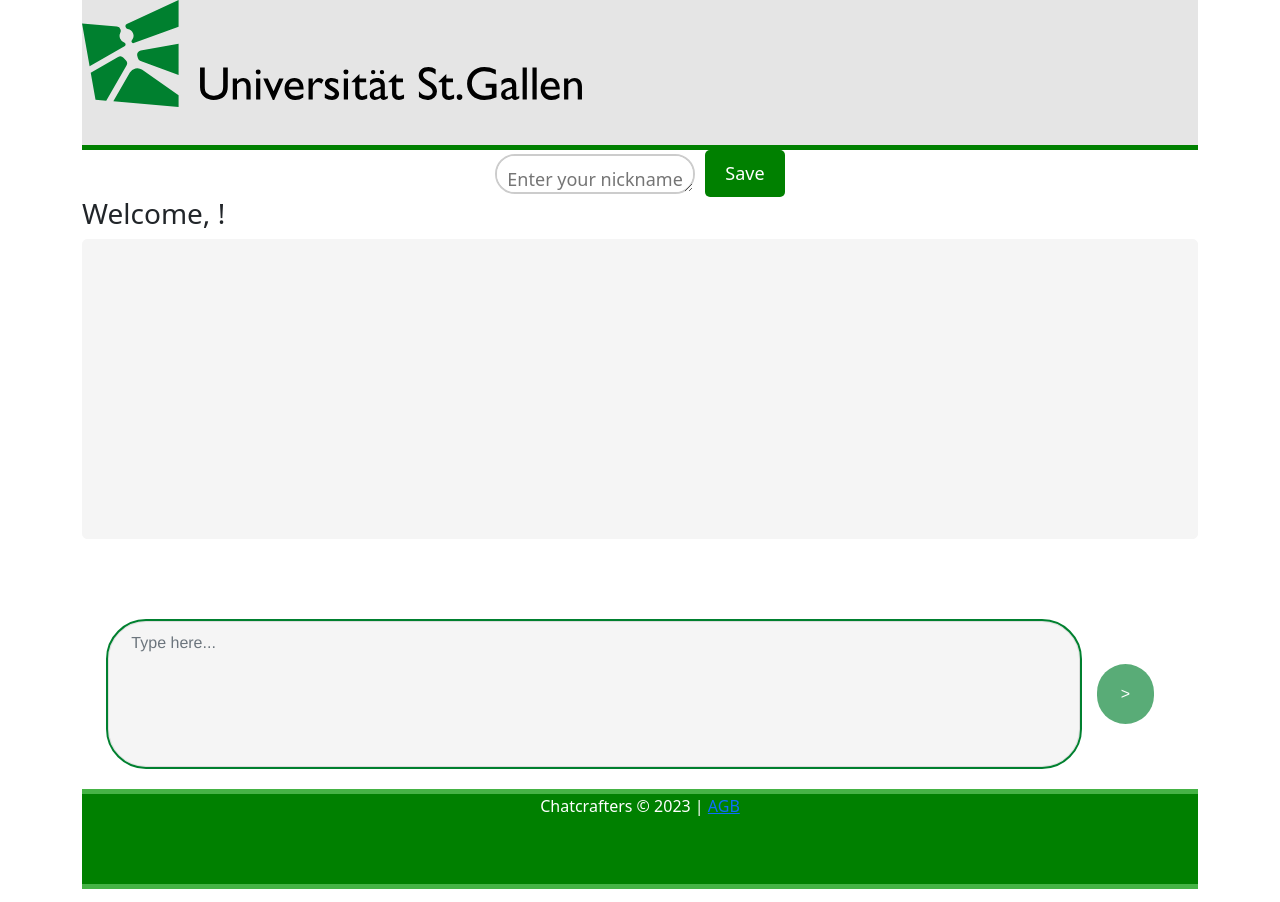
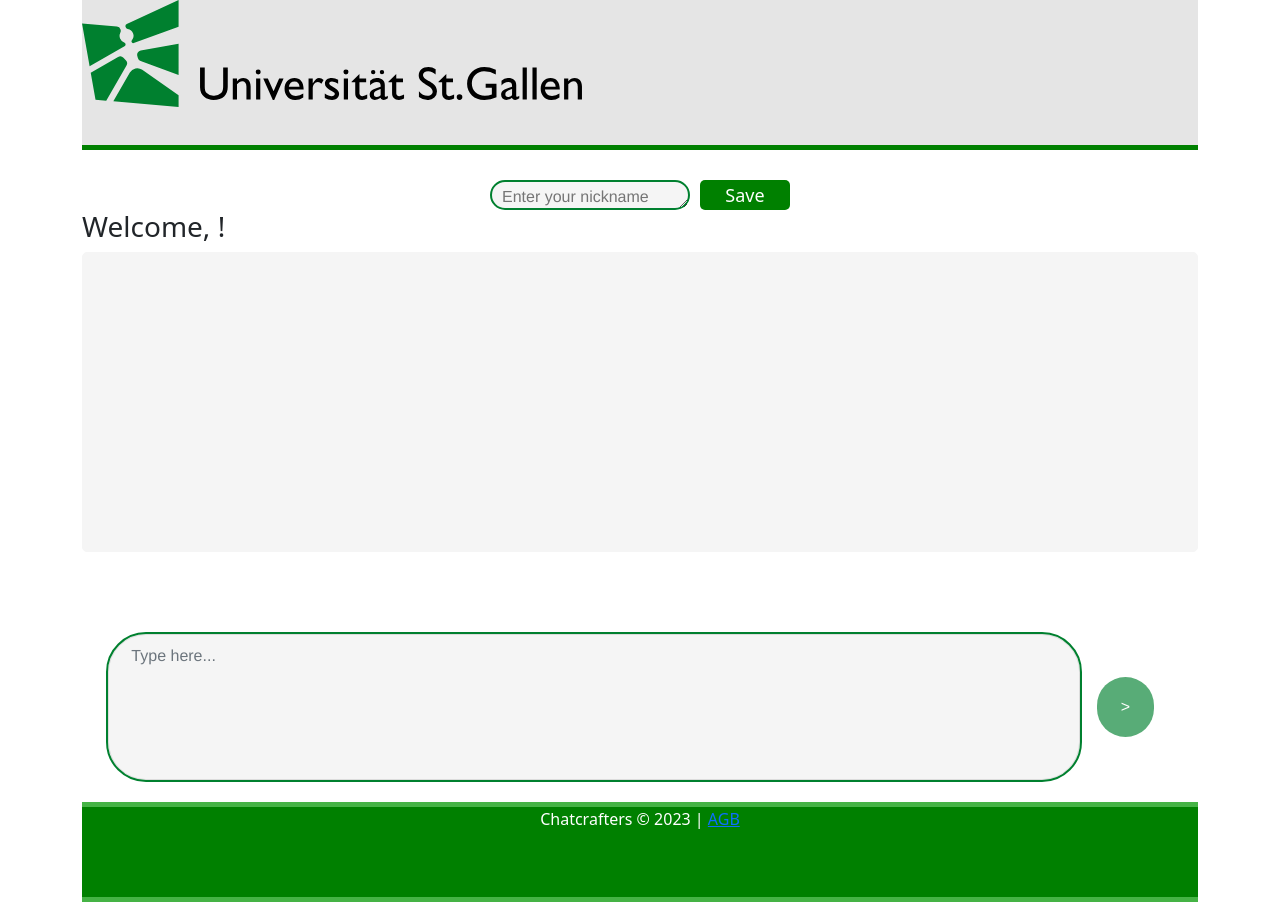
Before and after one commit to yasmin-mohamed-sufi/ChatCrafters-, an Angular app: page / in a window 1280 px wide. Built offline with nearby package versions, Linux system fonts and the light colour scheme.

Commit message:
username done

```diff
--- a/src/app/app.component.ts
+++ b/src/app/app.component.ts
@@ -9,14 +9,14 @@ export class AppComponent {
   public title = 'ChatAppStep';
   public messageHistory = '';
   public username: string = '';
-  public messages: { timestamp: string, text: string }[] = [];
+  public messages: { timestamp: string, username: string,  text: string }[] = [];
 
   public messageSubmitted(message: string): void {
     this.messageHistory += message;
   }
 
   public sendMessage(message: string): void {
-    this.messages.push({ timestamp: new Date().toLocaleString('de'), text: message });
+    this.messages.push({ timestamp: new Date().toISOString(), username: this.username, text: message });
   }
 
 }
--- a/src/app/chat-history/chat-history.component.css
+++ b/src/app/chat-history/chat-history.component.css
@@ -33,3 +33,7 @@
     font-weight: bold;
 
 }
+.message-bubble-timestamp{
+  text-align: center;
+
+}
--- a/src/app/chat-history/chat-history.component.html
+++ b/src/app/chat-history/chat-history.component.html
@@ -1,9 +1,9 @@
 
 
 <div class="chat-history">
-    <div *ngFor="let message of messageList" class="message-bubble">
-        <!--<div class="message-bubble-timestamp">{{ message.timestamp }}</div> -->
-        <div class="message-bubble-text">{{ message.text }}</div>
+    <div *ngFor="let message of messageList; let i = index" class="message-bubble">
+        <div *ngIf="showDate(i)" class="message-bubble-timestamp">{{ message.timestamp | date : 'dd.MM.yyyy' }}</div>
+        <div class="message-bubble-text">{{ message.timestamp | date : 'HH:mm' }} - {{message.username}}: {{ message.text }}</div>
 
     </div>
 </div>
--- a/src/app/chat-history/chat-history.component.ts
+++ b/src/app/chat-history/chat-history.component.ts
@@ -7,8 +7,20 @@ import { Component, Input } from '@angular/core';
 })
 export class ChatHistoryComponent {
   @Input() history = '';
-  @Input() messageList: { timestamp: string, text: string }[] = [];
+  @Input() messageList: { timestamp: string, username: string, text: string }[] = [];
 
-
+ public showDate(index: number) {
+  if(index == 0 ) {
+    return true
+  }else {
+    let lastDate = new Date(this.messageList[index-1].timestamp)
+    let nowDate = new Date(this.messageList[index].timestamp)
+    if(lastDate.getDate() == nowDate.getDate()) {
+      return false
+    }else {
+      return true
+    }
+  }
+ }
 
 }
--- a/src/app/components/chat-bar/chat-bar.component.html
+++ b/src/app/components/chat-bar/chat-bar.component.html
@@ -8,7 +8,6 @@
         </button>
     </div>
     <div *ngIf="errorMessage" class="alert alert-warning">{{ errorMessage }}</div>
-    <p>{{username}}</p>
 </div>
 
 <!--
--- a/src/app/components/chat-bar/chat-bar.component.ts
+++ b/src/app/components/chat-bar/chat-bar.component.ts
@@ -20,11 +20,7 @@ export class ChatBarComponent {
       return;
     }
 
-    const timestamp = new Date().toLocaleString('de');
-    const messageToSend = `${timestamp} - ${this.username}: ${message}`;
-
-
-    this.submitMessage.emit(messageToSend);
+    this.submitMessage.emit(message);
     this.chatMessage = '';
     this.errorMessage = '';
   }
--- a/src/app/username/username.component.css
+++ b/src/app/username/username.component.css
@@ -2,40 +2,116 @@
     display: flex;
     align-items: center;
     justify-content: center;
+    font-weight: bold;
+    line-height: 10px;
+    display: flex;
+    justify-content: center;
 }
 
 textarea {
-    font-size: 18px;
+    font-size: 16px;
+    font-family: 'Helvetica Neue', sans-serif;
     padding: 10px;
-    border: 2px solid #ccc;
-    border-radius: 20px;
+    border: 2px solid #00802F;
+    border-radius: 40px;
     width: 200px;
-    height: 40px;
+    height: 30px;
+    margin-top: 30px;
+    line-height: 10px;
+    display: flex;
+    justify-content: center;
+    background-color: #F5F5F5;
+    color: #333333;
+    overflow: hidden;
+    border-radius: 40px;
+}
+
+textarea:hover {
+    background-color: #F5F5F5;
+    border: 2px solid #00802F;
+    font-size: 16px;
+    font-family: 'Helvetica Neue', sans-serif;
+    padding: 10px;
+    border: 2px solid #00802F;
+    border-radius: 40px;
+    width: 200px;
+    height: 30px;
+    margin-top: 30px;
+    line-height: 10px;
+    display: flex;
+    justify-content: center;
+    overflow: hidden;
+}
+
+
+textarea:focus {
+    background-color: #F5F5F5;
+    font-size: 16px;
+    font-family: 'Helvetica Neue', sans-serif;
+    padding: 10px;
+    border: 2px solid #00802F;
+    border-radius: 40px;
+    width: 200px;
+    height: 30px;
+    margin-top: 30px;
+    line-height: 10px;
+    overflow: hidden;
 }
 
 button {
     font-size: 18px;
     padding: 10px 20px;
     margin-left: 10px;
+    margin-top: 30px;
     background-color: green;
     color: rgb(255, 255, 255);
     border: none;
     border-radius: 5px;
     cursor: pointer;
+    height: 30px;
+    width: 90px;
+    line-height: 10px;
+    text-align: center;
+    display: flex;
+    justify-content: center;
 }
 
 button:hover {
+    font-size: 18px;
+    padding: 10px 20px;
+    margin-left: 10px;
+    margin-top: 30px;
     background-color: green;
-    color: white;
-    padding: 5px;
-    margin-top: 5px;
+    color: rgb(255, 255, 255);
+    border: none;
+    border-radius: 5px;
+    cursor: pointer;
+    height: 30px;
+    width: 90px;
+    line-height: 10px;
+    text-align: center;
+    display: flex;
+    justify-content: center;
 }
 
+.logout {
+    font-size: 18px;
+    padding: 12px 24px;
+    height: 30px;
+    width: 90px;
+    display: flex;
+    align-items: center;
+    white-space: nowrap;
+  }
 
 .saved-message {
     background-color: green;
     color: white;
     padding: 5px;
-    margin-top: 5px;
-    position: relative;
+    margin-top: 30px;
+    margin-left: 50px;
+    line-height: 10px;
+    text-align: center;
+    display: flex;
+    justify-content: center;
 }
--- a/src/app/username/username.component.html
+++ b/src/app/username/username.component.html
@@ -1,6 +1,15 @@
-
+<!--
 <div class="username">
     <textarea [(ngModel)]="username" placeholder="Enter your nickname" (keyup.enter)="saveUsername()"></textarea>
     <button class="username-button" (click)="saveUsername()">Save</button>
     <div class="saved-message" *ngIf="usernameSaved">Username saved!</div>
 </div>
+-->
+
+<div class="username">
+    <textarea [(ngModel)]="username" placeholder="Enter your nickname" (keyup.enter)="saveUsername()" [disabled]="usernameSaved" maxlength="20"></textarea>
+    <button class="username-button" [class.logout]="usernameSaved" (click)="saveUsername()">
+        {{ usernameSaved ? 'Log out' : 'Save' }}
+      </button>
+    <!--<div class="saved-message" *ngIf="usernameSaved">Username saved!</div>-->
+</div>
--- a/src/app/username/username.component.ts
+++ b/src/app/username/username.component.ts
@@ -1,5 +1,5 @@
 
-
+/*
 import { Component, Output, EventEmitter } from '@angular/core';
 
 @Component({
@@ -21,3 +21,31 @@ export class UsernameComponent {
 
 
 }
+*/
+
+import { Component, Output, EventEmitter } from '@angular/core';
+
+@Component({
+  selector: 'app-username',
+  templateUrl: './username.component.html',
+  styleUrls: ['./username.component.css']
+})
+export class UsernameComponent {
+  public username: string = '';
+  public usernameSaved: boolean = false;
+
+  @Output() saveUsernameEvent = new EventEmitter<any>();
+
+  public saveUsername(): void {
+    if (this.username.trim() !== '') {
+      if (this.usernameSaved) {
+        this.username = '';
+        this.usernameSaved = false;
+        this.saveUsernameEvent.emit(null); // emit a logout event
+      } else {
+        this.usernameSaved = true;
+        this.saveUsernameEvent.emit(this.username);
+      }
+    }
+  }
+}
```
